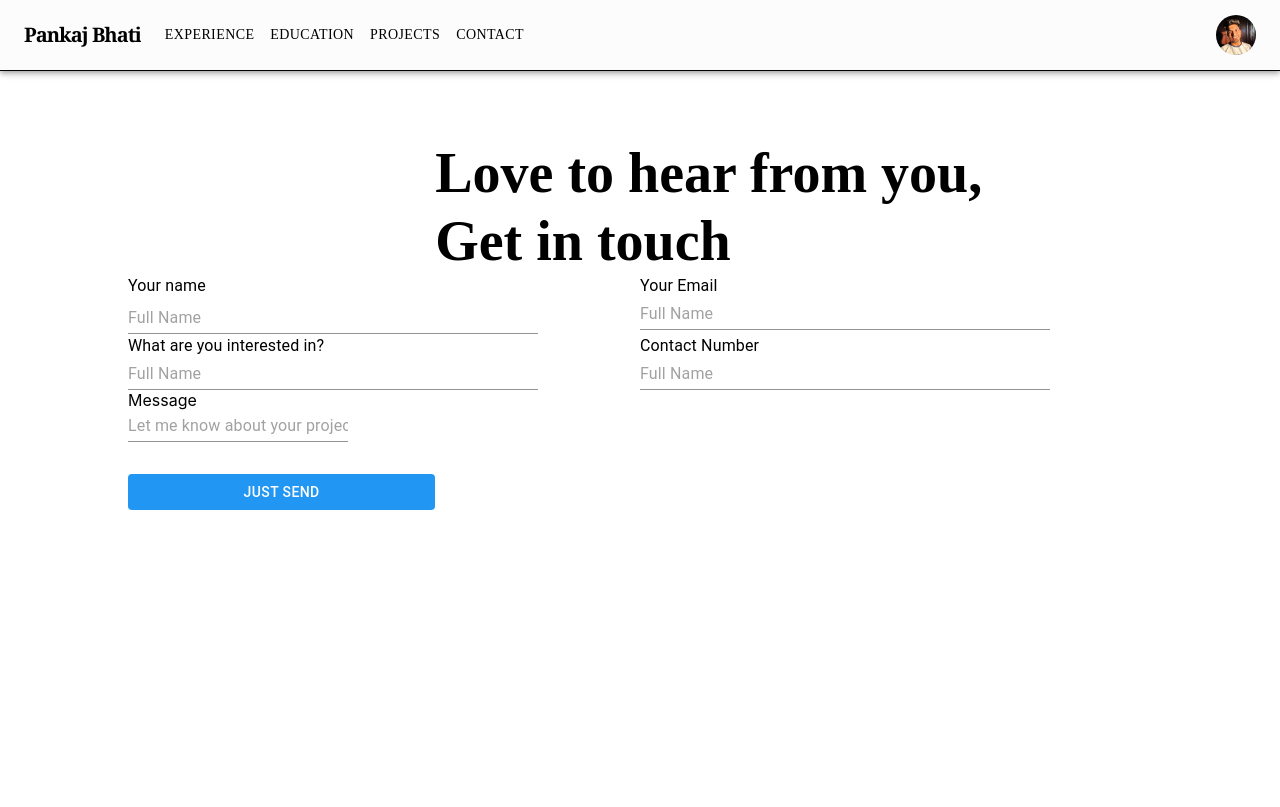
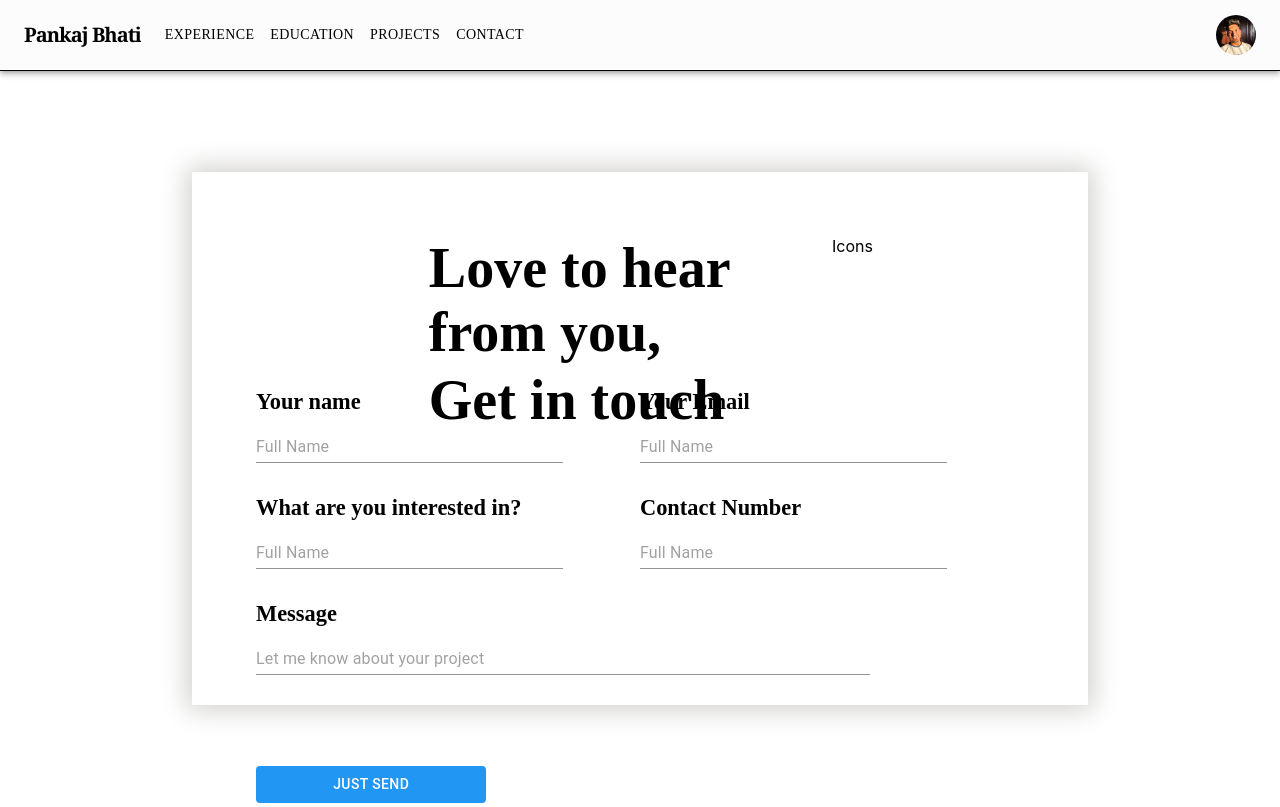
Before and after one commit to pankajbhati/portfolio, a React (Create React App) app: page /Contact in a window 1280 px wide. Built offline with nearby package versions, Linux system fonts and the light colour scheme.

Commit message:
spring logo and contact changes

```diff
--- a/src/Components/Contact/ContactMe.css
+++ b/src/Components/Contact/ContactMe.css
@@ -8,15 +8,18 @@
 }
 
 .contact-chat-container {
-    height: 80%;
-    width: 80%;
+    height: 55%;
+    width: 60%;
+    padding: 4rem;
+    box-shadow: 0px 0px 25px 5px #d1d0cd;
 }
 
 .contact-grid-item {
     display: flex;
     flex-direction: column;
     width: 80%;
-    height: 100%;
+    height: 25%;
+    padding-bottom: 2rem;
 }
 
 .contact-grid {
@@ -79,14 +82,26 @@
     width: 100%;
     height: 22%;
     display: flex;
-    flex-direction: column;
+    flex-direction: row;
     justify-content: center;
 }
 
 .contact-grid-item-text {
-    font-size: 3rem;
+    font-size: 1.4rem;
     font-family: 'Droid Serif,Georgia,serif0';
-    padding-bottom: 4px;
+    padding-bottom: 1rem;
     font-weight: 600;
-    margin-left: 30%;
 }
+
+.contact-grid-container {
+    margin-top: 4rem;
+    width: 80%;
+}
+
+.contact-chat-icon {
+    flex: 1;
+}
+
+.con-chat-container {
+    flex: 3;
+}
--- a/src/Components/Contact/ContactMe.js
+++ b/src/Components/Contact/ContactMe.js
@@ -23,42 +23,56 @@
       >
         <Box className="contact-chat-container">
           <Box className="contact-chat-heading-container">
-            <Box className="contact-chat-heading">Love to hear from you,</Box>
-            <Box className="contact-chat-heading">Get in touch</Box>
+            <Box className="con-chat-container">
+              <Box className="contact-chat-heading">Love to hear from you,</Box>
+              <Box className="contact-chat-heading">Get in touch</Box>
+            </Box>
+            <Box className="contact-chat-icon">Icons</Box>
           </Box>
 
-          <Grid container>
+          <Grid container className="contact-grid-container">
             <Grid item xs={12} md={6}>
               <Box className="contact-grid-item">
-                <Typography className="contact-grid-item-text">Your name</Typography>
+                <Box className="contact-grid-item-text">Your name</Box>
                 <Input placeholder="Full Name"></Input>
               </Box>
             </Grid>
             <Grid item xs={12} md={6}>
               <Box className="contact-grid-item">
-                <Typography>Your Email</Typography>
+                <Box className="contact-grid-item-text">Your Email</Box>
                 <Input placeholder="Full Name"></Input>
               </Box>
             </Grid>
             <Grid item xs={12} md={6}>
               <Box className="contact-grid-item">
-                <Typography>What are you interested in?</Typography>
+                <Box className="contact-grid-item-text">
+                  What are you interested in?
+                </Box>
                 <Input placeholder="Full Name"></Input>
               </Box>
             </Grid>
             <Grid item xs={12} md={6}>
               <Box className="contact-grid-item">
-                <Typography>Contact Number</Typography>
+                <Box className="contact-grid-item-text">Contact Number</Box>
                 <Input placeholder="Full Name"></Input>
               </Box>
             </Grid>
           </Grid>
-          <Box>
-            <Box>Message</Box>
+          <Box className="contact-grid-item">
+            <Box className="contact-grid-item-text">Message</Box>
             <Input placeholder="Let me know about your project"></Input>
           </Box>
           <Box>
-            <Button sx={{width: "30%", backgroundColor: "rgb(33, 150, 243)", color: "white", marginTop: "2rem"}}>Just Send</Button>
+            <Button
+              sx={{
+                width: "30%",
+                backgroundColor: "rgb(33, 150, 243)",
+                color: "white",
+                marginTop: "2rem",
+              }}
+            >
+              Just Send
+            </Button>
           </Box>
         </Box>
       </Box>
```
Also changed, not shown: public/assets/logos/SpringLogo.png (added).
